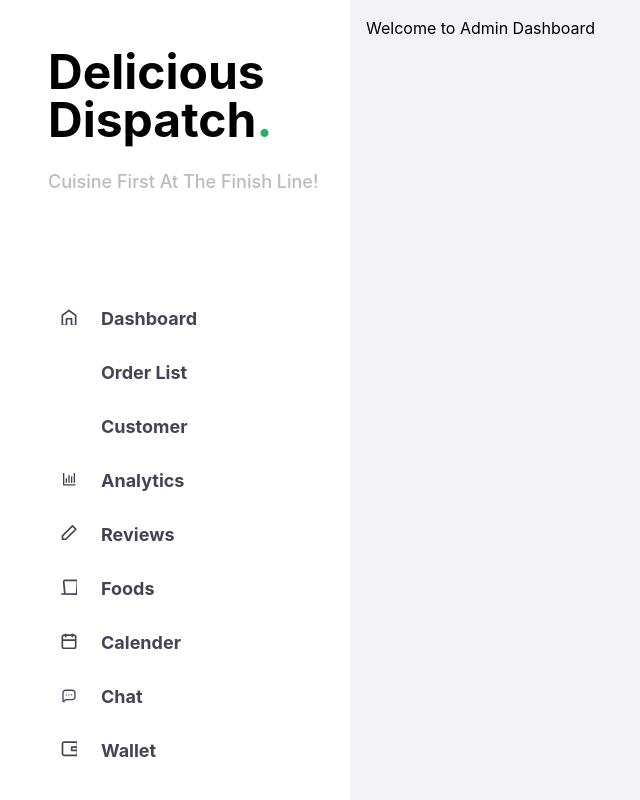
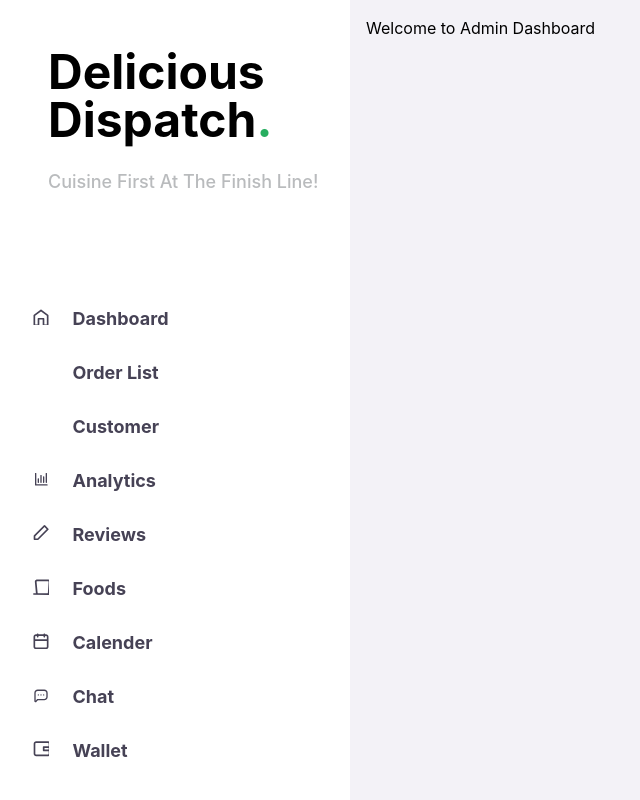
Before and after one commit to mohamed-nawas/food-delivery, a React (Vite) app in the folder client/: page / in a window 1280 px wide. Shown: the top 800 px of the page, without its empty margins (0-640 px from the left). Built offline with nearby package versions, Linux system fonts and the light colour scheme.

Commit message:
aside menu toggler and responsive behavior

```diff
--- a/client/src/components/admin-dashboard/Aside/ui.tsx
+++ b/client/src/components/admin-dashboard/Aside/ui.tsx
@@ -7,12 +7,20 @@
 }
 
 const AdminDashboardAsideUI = (props: AdminDashboardAsideUIProps) => {
+  const [showAside, setShowAside] = React.useState(false);
+
+  const toggleAside = () => {
+    setShowAside(!showAside);
+  }
+
   return (
-    <aside className='feed-me__admin-dashboard__aside'>
-      <div className='feed-me__admin-dashboard__aside__toggler'></div>
-      <AdminDashboardAsideHeader />
-      <AdminDashboardAsideMenu />
-      <AdminDashboardAsideFooter />
+    <aside className='feed-me__admin-dashboard__aside' style={{ width: showAside ? '350px' : '', position: showAside ? 'absolute' : 'relative', top: 0, left: 0, zIndex: 999 }}>
+      <button onClick={toggleAside} className='feed-me__admin-dashboard__aside__toggler' style={{ marginLeft: showAside ? '3rem' : 'auto' }}></button>
+      <div style={{ display: showAside ? 'block' : '' }}>
+        <AdminDashboardAsideHeader />
+        <AdminDashboardAsideMenu />
+        <AdminDashboardAsideFooter />
+      </div>
     </aside>
   );
 };
--- a/client/src/scss/components/_admin-dashboard-aside.scss
+++ b/client/src/scss/components/_admin-dashboard-aside.scss
@@ -1,6 +1,7 @@
 @use "../shared/media-queries" as screens;
 
 .feed-me__admin-dashboard__aside {
+    position: relative;
     display: flex;
     flex-direction: column;
     justify-content: flex-start;
@@ -13,7 +14,7 @@
         width: 50px;
 
         > *:not(:first-child) {
-            display: none !important;
+            display: none;
         }
 
         &__toggler {
```
